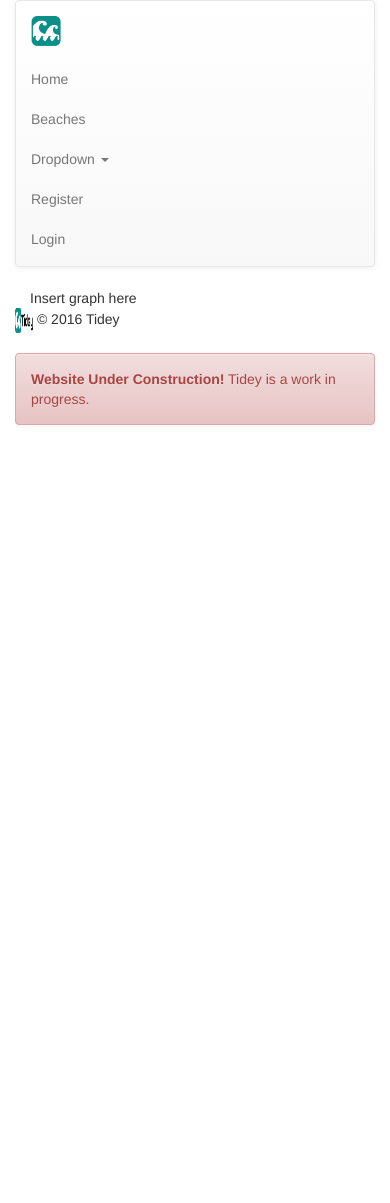
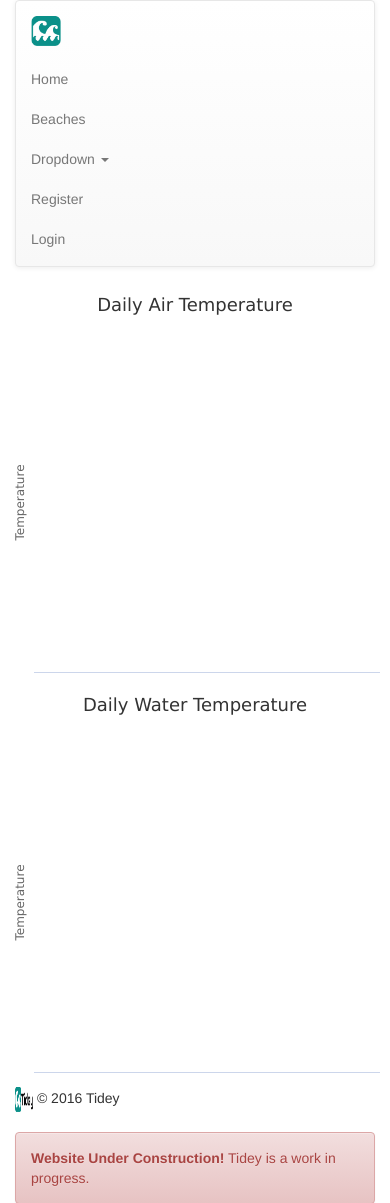
Before and after one commit to naashton/tidey, a PHP site: page /wrightsville.php in a window 390 px wide. Shown: the top 1203 px of the page. Before the commit the page ends 425 px from the top, so only its background shows below. Run offline with PHP 8.4, Linux system fonts and the light colour scheme; data that the repository does not hold is empty; some libraries are stand-ins or nearby versions.

Commit message:
Updated wrightsville.php

```diff
--- a/web/wrightsville.php
+++ b/web/wrightsville.php
@@ -1,85 +1,70 @@
 <?php
     //Brandon Harris
 	require 'includes/header.php'; ?>
-
   <head>
-		<script src="https://code.highcharts.com/highcharts.js"></script>
-		<script src="https://code.highcharts.com/modules/exporting.js"></script>
-	</head>
-
-	<div class="container">
-	  <div class="row">
-			<div class = "container">
-		    <div class="col-md-6">
-					<div id="airtemp">
+  <script type="text/javascript" src="https://code.jquery.com/jquery-1.10.1.js"></script>
+  <script type="text/javascript" src="https://code.highcharts.com/highcharts.js"></script>
   <script>
-							$(function () {
-							$.getJSON('../scripts/tidey_charts.php', function (data) {
-
-									Highcharts.chart('airtemp', {
+  $(document).ready(function() {
+    var options = {
         chart: {
-													zoomType: 'x'
+          renderTo: 'airtemp',
+          defaultSeriesType: 'spline',
         },
     title: {
-													text: 'Air Temperature'
+        text: 'Daily Air Temperature',
     },
     xAxis: {
-													type: 'Time'
+	categories: []
     },
     yAxis: {
         title: {
           text: 'Temperature'
-													}
         },
-											legend: {
+    },
+    credits: {
         enabled: false
     },
-											plotOptions: {
-													area: {
-															fillColor: {
-																	linearGradient: {
-																			x1: 0,
-																			y1: 0,
-																			x2: 0,
-																			y2: 1
+        series: [{showInLegend: false,}]
+      };
+
+      $.getJSON('air_temp_chart.php', function(json) {
+	options.xAxis.categories = json[0]['data'];
+    	options.series[0].data = json[1].data;
+    	chart = new Highcharts.Chart(options);
+      });
+
+    var options2 = {
+        chart: {
+          renderTo: 'watertemp',
+          defaultSeriesType: 'spline',
         },
-																	stops: [
-																			[0, Highcharts.getOptions().colors[0]],
-																			[1, Highcharts.Color(Highcharts.getOptions().colors[0]).setOpacity(0).get('rgba')]
-																	]
+    title: {
+        text: 'Daily Water Temperature',
     },
-															marker: {
-																	radius: 2
+    xAxis: {
+	categories: []
     },
-															lineWidth: 1,
-															states: {
-																	hover: {
-																			lineWidth: 1
-																	}
+    yAxis: {
+        title: {
+          text: 'Temperature'
         },
-															threshold: null
-													}
     },
+    credits: {
+        enabled: false
+    },
+        series: [{showInLegend: false,}]
+      };
 
-											series: [{
-													type: 'area',
-													name: 'Air Temperature',
-													data: data
-											}]
-									});
+      $.getJSON('water_temp_chart.php', function(json) {
+	options2.xAxis.categories = json[0]['data'];
+    	options2.series[0].data = json[1].data;
+    	chart2 = new Highcharts.Chart(options2);
       });
     });
     </script>
-					</div>
-				</div>
-				<div class="col-md-6">
-					<div id="watertemp"
-						<em>Insert graph here</em>
-					</div>
-				</div>
-			</div>
-	  </div>
-	</div>
-
+    </head>
+    <div id='airtemp'></div>
+    <div id='watertemp'></div>
 
 <?php include './includes/footer.php'; ?>
```
Lines whose indentation alone changed are shown as unchanged.
